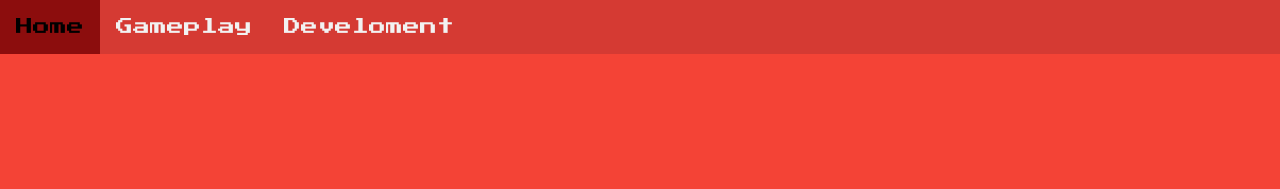
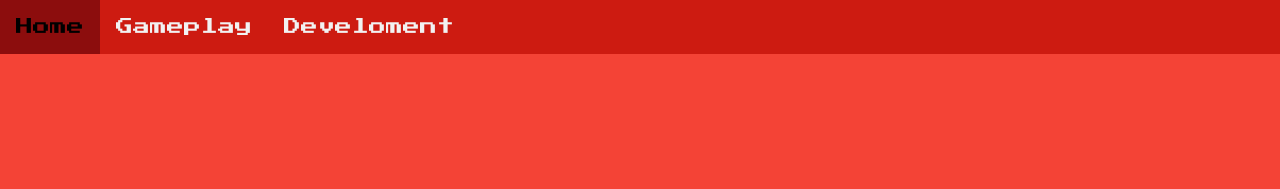
Before and after one commit to thepaleelf9/Guardian, a plain HTML site: page HomePage.html in a window 1280 px wide. Shown: the top 189 px of the page. Drawn offline with nearby package versions, Linux system fonts and the light colour scheme.

Commit message:
semicolon

```diff
--- a/HP.css
+++ b/HP.css
@@ -9,14 +9,10 @@ h1 {
     font-family: "Sarpanch", sans-serif;
     font-size: 8rem;
     padding: 30px;
-    color: #1D9099
-  ;
-    text-shadow: 5px 5px #E79C10
-  , 10px 10px #D53A33
-  ;
+    color: #1D9099;
+    text-shadow: 5px 5px #E79C10, 10px 10px #D53A33;
     text-decoration: underline dashed;
     letter-spacing: 10px;
-  ;
   }
   .content {
     margin: 40px;
@@ -24,7 +20,7 @@ h1 {
     padding: 10px;
   }
   .topnav {
-    background-color: #D53A33;
+    background-color: #cd1b11;
     overflow: hidden;
   }
   .topnav a {
@@ -40,7 +36,7 @@ h1 {
     color: black;
   }
   .topnav a.active {
-    background-color: rgb(140, 13, 13)
+    background-color: rgb(140, 13, 13);
   }
 
   * {
```
